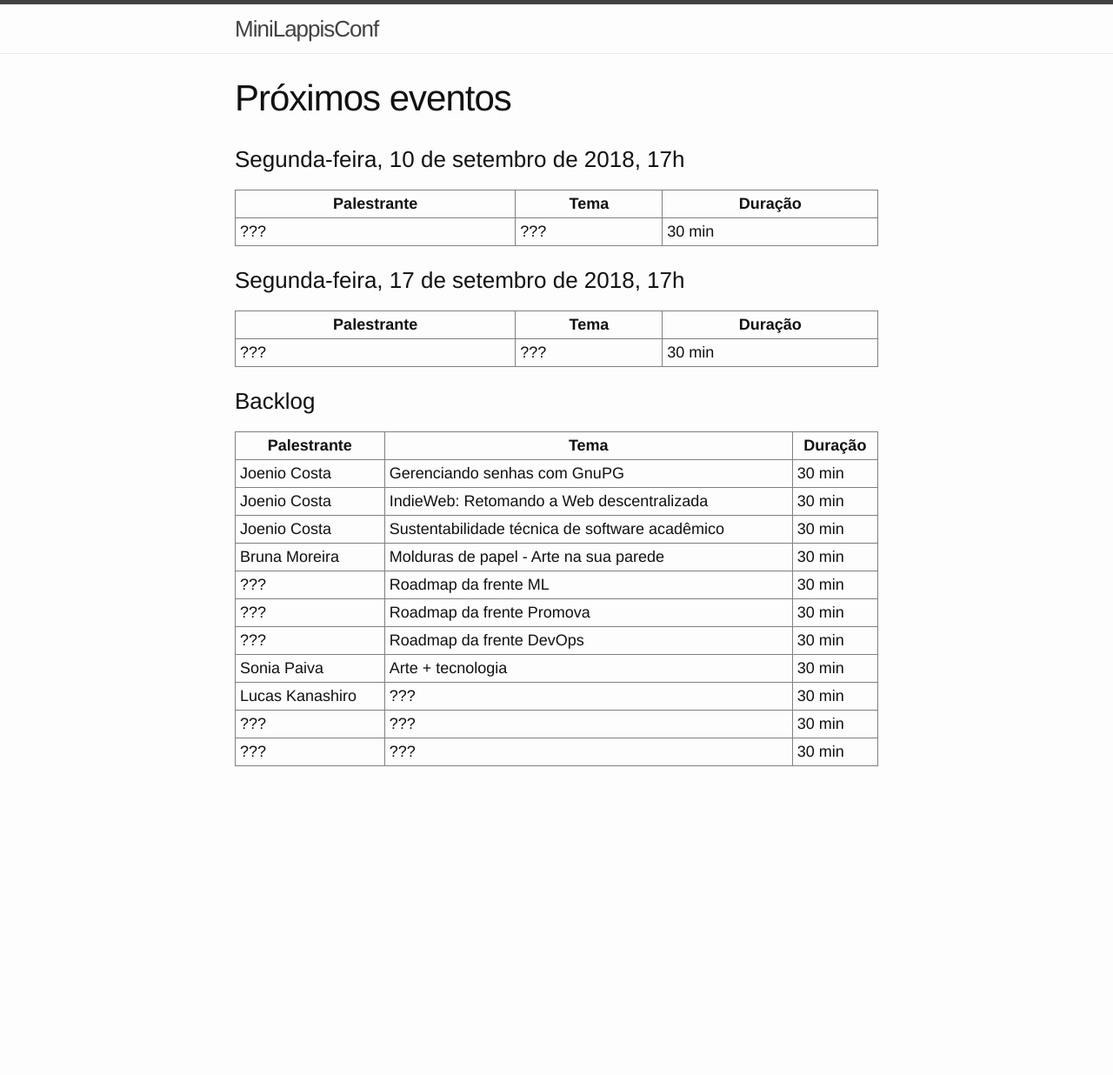
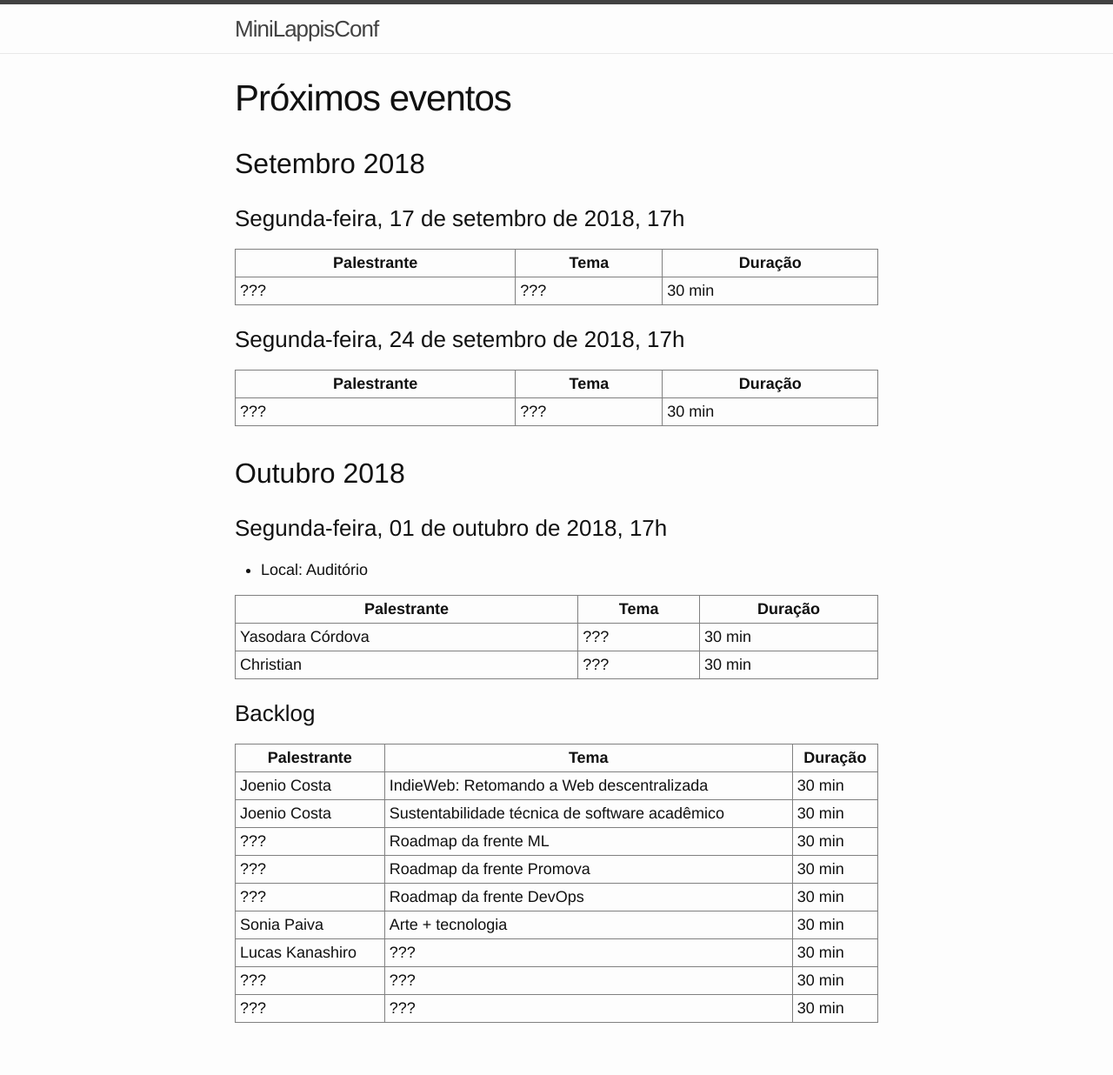
Before and after one commit to lappis-unb/MiniLappisConf, a Jekyll site: the page built from agenda.md, in a window 1280 px wide. Shown: the whole page at 87% size. Built offline with Jekyll 4.4.1, drawn with Linux system fonts in a browser that asks for light colours; before the commit the page ends 941 px from its top, so only the background shows below that.

```diff
--- a/agenda.md
+++ b/agenda.md
@@ -2,11 +2,7 @@
 title: Próximos eventos
 ---
 
-### Segunda-feira, 10 de setembro de 2018, 17h
-
-| Palestrante        | Tema                                     | Duração |
-| ------------------ | ---------------------------------------- | ------- |
-| ???                | ???                                      | 30 min  |
+## Setembro 2018
 
 ### Segunda-feira, 17 de setembro de 2018, 17h
 
@@ -14,14 +10,29 @@
 | ------------------ | ---------------------------------------- | ------- |
 | ???                | ???                                      | 30 min  |
 
+### Segunda-feira, 24 de setembro de 2018, 17h
+
+| Palestrante        | Tema                                     | Duração |
+| ------------------ | ---------------------------------------- | ------- |
+| ???                | ???                                      | 30 min  |
+
+## Outubro 2018
+
+### Segunda-feira, 01 de outubro de 2018, 17h
+
+* Local: Auditório
+
+| Palestrante        | Tema                                     | Duração |
+| ------------------ | ---------------------------------------- | ------- |
+| Yasodara Córdova   | ???                                      | 30 min  |
+| Christian          | ???                                      | 30 min  |
+
 ### Backlog
 
 | Palestrante     | Tema                                            | Duração |
 | --------------- | ----------------------------------------------- | ------- |
-| Joenio Costa    | Gerenciando senhas com GnuPG                    | 30 min  |
 | Joenio Costa    | IndieWeb: Retomando a Web descentralizada       | 30 min  |
 | Joenio Costa    | Sustentabilidade técnica de software acadêmico  | 30 min  |
-| Bruna Moreira   | Molduras de papel - Arte na sua parede          | 30 min  |
 | ???             | Roadmap da frente ML                            | 30 min  |
 | ???             | Roadmap da frente Promova                       | 30 min  |
 | ???             | Roadmap da frente DevOps                        | 30 min  |
```
Also changed, not shown: index.md (+6 -8 lines), passados.md (+13 -0 lines).
